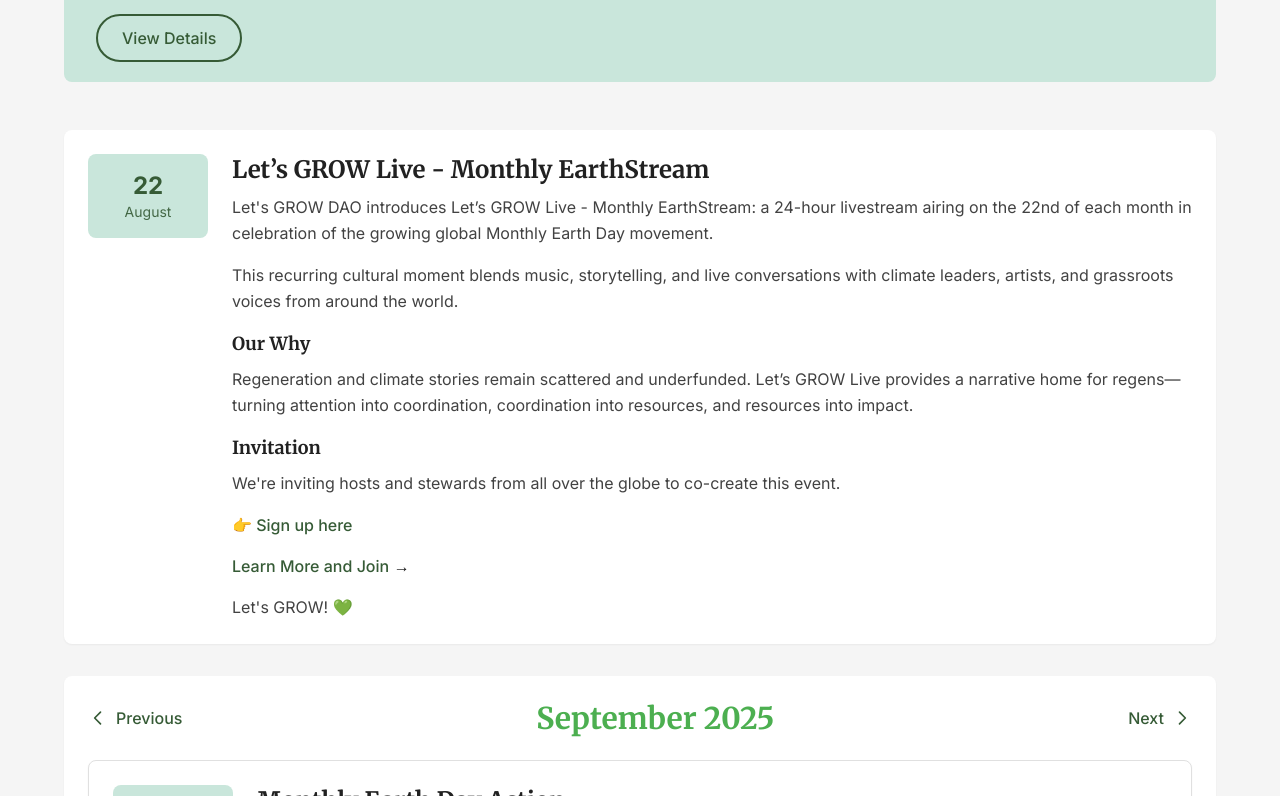
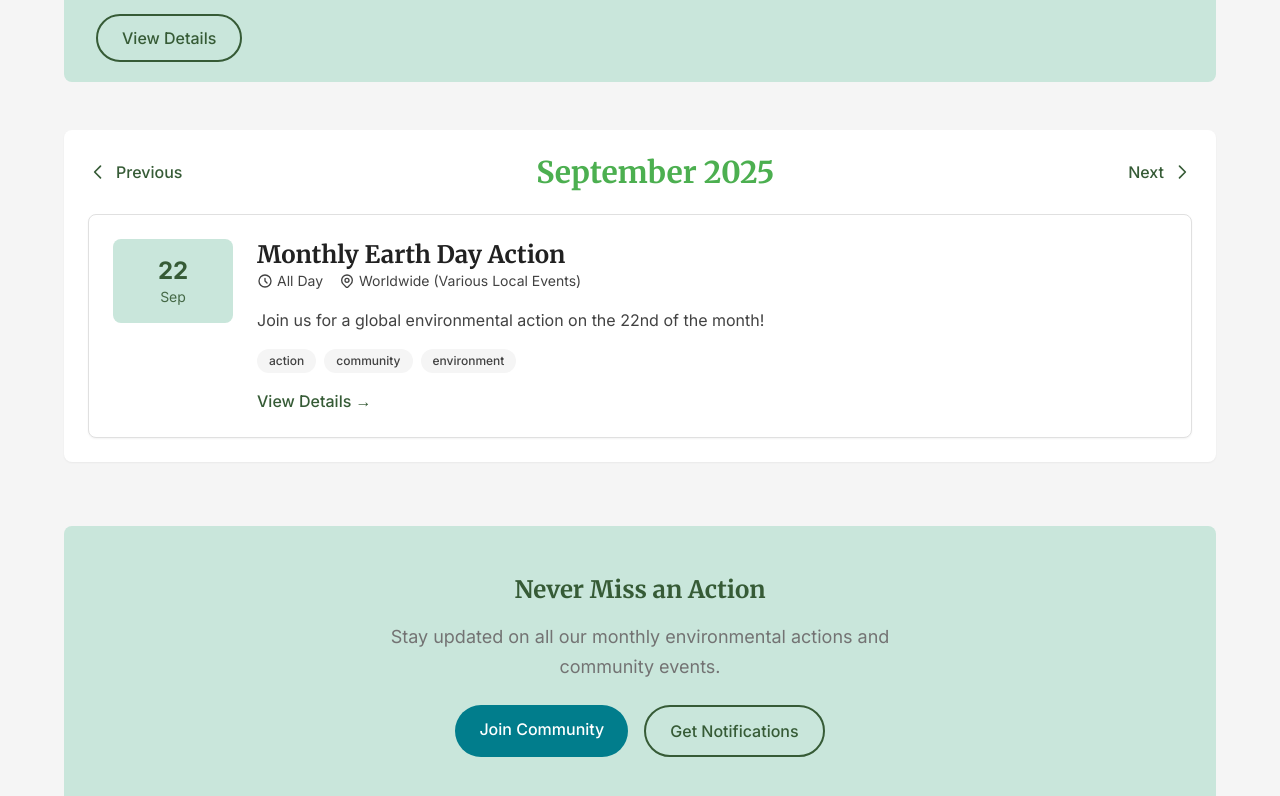
Before and after one commit to j-c-fstk-dev/sandbox, a Next.js app: page /calendar in a window 1280 px wide. Shown: the part 464-1260 px from the top of the page. Built offline with nearby package versions, Linux system fonts and the light colour scheme.

Commit message:
updated callendar page

```diff
--- a/src/app/calendar/page.tsx
+++ b/src/app/calendar/page.tsx
@@ -136,51 +136,6 @@
           </div>
         )}
 
-        {/* New Upcoming Event */}
-        <div className="bg-white rounded-lg p-6 shadow-sm mb-8 animate-slide-up">
-          <div className="flex flex-col lg:flex-row lg:items-start gap-6">
-            {/* Date Badge */}
-            <div className="flex-shrink-0">
-              <div className="bg-[#c9e6db] text-[#365b36] rounded-lg p-4 text-center min-w-[120px]">
-                <div className="text-2xl font-bold">
-                  22
-                </div>
-                <div className="text-sm opacity-90">
-                  August
-                </div>
-              </div>
-            </div>
-
-            {/* Event Details */}
-            <div className="flex-1">
-              <h3 className="font-serif font-bold text-xl md:text-2xl text-neutral-text-dark mb-2">
-                Let’s GROW Live - Monthly EarthStream
-              </h3>
-              <p className="text-neutral-dark-gray leading-relaxed mb-4">
-                Let's GROW DAO introduces Let’s GROW Live - Monthly EarthStream: a 24-hour livestream airing on the 22nd of each month in celebration of the growing global Monthly Earth Day movement.
-              </p>
-              <p className="text-neutral-dark-gray leading-relaxed mb-4">
-                This recurring cultural moment blends music, storytelling, and live conversations with climate leaders, artists, and grassroots voices from around the world.
-              </p>
-              <h4 className="font-serif font-bold text-lg text-neutral-text-dark mb-2">Our Why</h4>
-              <p className="text-neutral-dark-gray leading-relaxed mb-4">
-                Regeneration and climate stories remain scattered and underfunded. Let’s GROW Live provides a narrative home for regens—turning attention into coordination, coordination into resources, and resources into impact.
-              </p>
-              <h4 className="font-serif font-bold text-lg text-neutral-text-dark mb-2">Invitation</h4>
-              <p className="text-neutral-dark-gray leading-relaxed mb-4">
-                We're inviting hosts and stewards from all over the globe to co-create this event.
-              </p>
-              <p className="text-neutral-dark-gray leading-relaxed mb-4">
-                <a href="https://www.letsgrow.network/form" target="_blank" className="text-[#365b36] hover:text-primary-green-dark font-medium transition-colors duration-200">👉 Sign up here</a>
-              </p>
-              <Link href="https://lu.ma/odehuwob" className="text-[#365b36] hover:text-primary-green-dark font-medium transition-colors duration-200" target="_blank">
-                Learn More and Join
-              </Link> →
-              <p className="text-neutral-dark-gray leading-relaxed mt-4">Let's GROW! 💚</p>
-            </div>
-          </div>
-        </div>
-
         {/* Month Navigation and Display - Adjusted styling */}
         <div className="bg-white rounded-lg p-6 shadow-sm mb-8 animate-slide-up">
           <div className="flex items-center justify-between mb-6">
```
